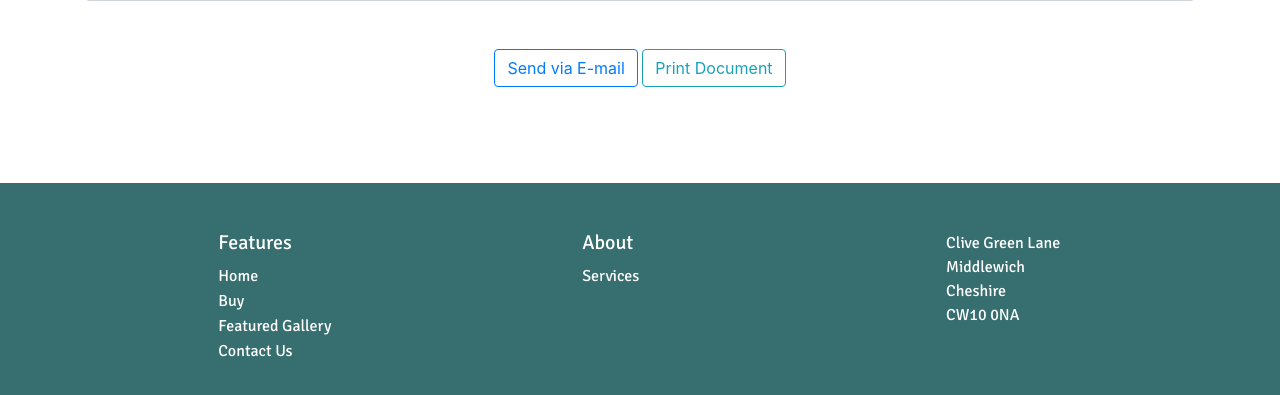
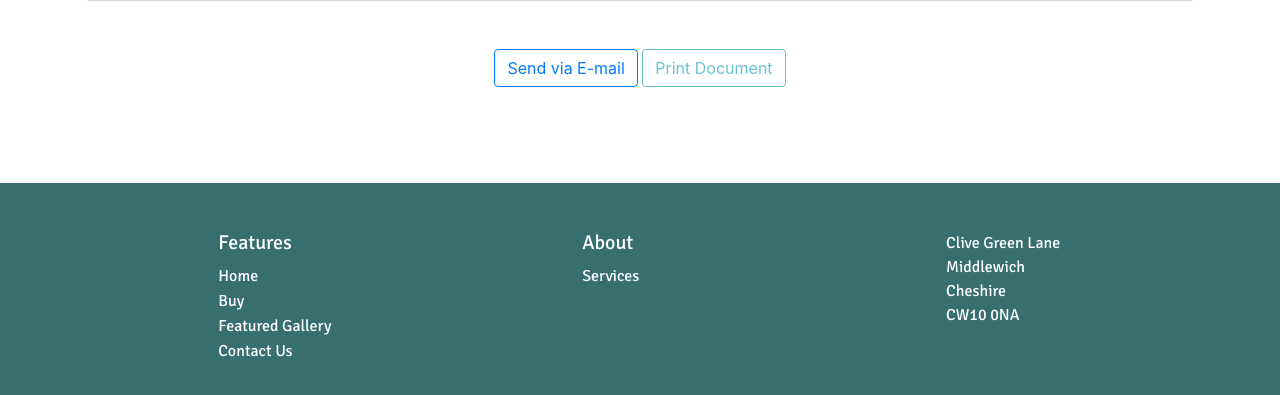
Before and after one commit to msped/cheshirewestvehicles, a Django app: page /business-admin/create/invoice in a window 1280 px wide. Shown: the part 1250-1645 px from the top of the page. Run offline with Django 4.2, Linux system fonts and the light colour scheme; some libraries are stand-ins or nearby versions.

Commit message:
deactivated print document button

```diff
--- a/business_admin/templates/create_invoice.html
+++ b/business_admin/templates/create_invoice.html
@@ -174,7 +174,7 @@
         <section class="option-btn col-12 my-5">
             <div class="text-center">
                 <input type="submit" name="send-email" value="Send via E-mail" class="btn btn-outline-primary"/>
-                <input type="submit" name="print" value="Print Document" class="btn btn-outline-info"/>
+                <input type="submit" name="print" value="Print Document" class="btn btn-outline-info disabled" disabled/>
             </div>
         </section>
     </form>
```
